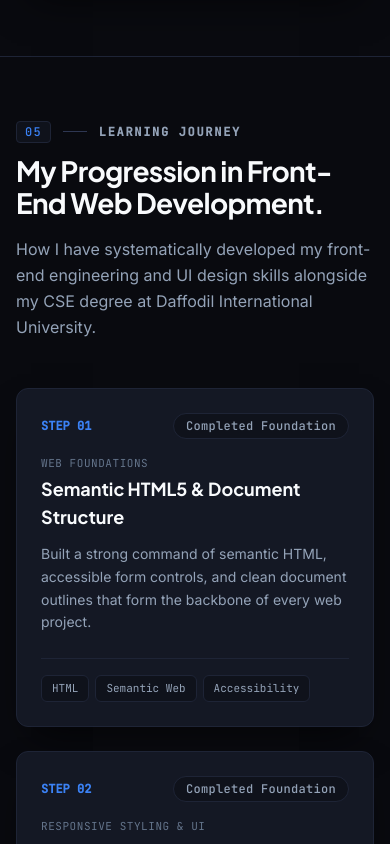
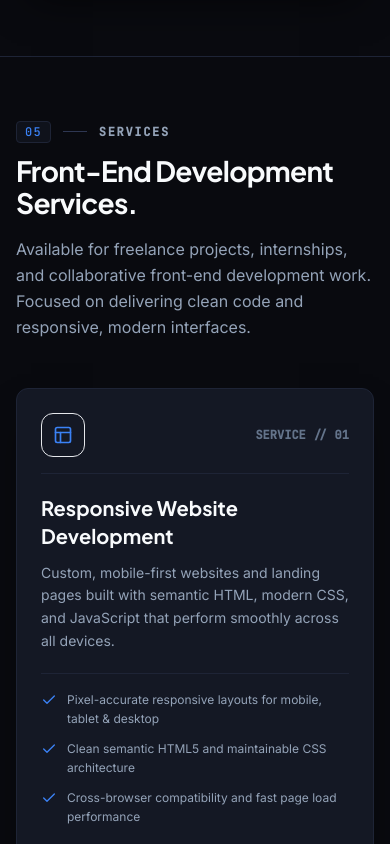
Before and after one commit to Sultana-Asma/sultana-portfolio, a React (Vite) app: page / in a window 390 px wide. Shown: the part 8100-8944 px from the top of the page. Built offline with nearby package versions, Linux system fonts and the light colour scheme.

Commit message:
Remove Learning Journey section and update navigation index

```diff
--- a/src/App.jsx
+++ b/src/App.jsx
@@ -6,7 +6,6 @@ import AboutSection from "@/components/sections/AboutSection";
 import SkillsSection from "@/components/sections/SkillsSection";
 import ProjectsSection from "@/components/sections/ProjectsSection";
 import EducationSection from "@/components/sections/EducationSection";
-import LearningJourneySection from "@/components/sections/LearningJourneySection";
 import ConditionalSections from "@/components/sections/ConditionalSections";
 import ServicesSection from "@/components/sections/ServicesSection";
 import ContactSection from "@/components/sections/ContactSection";
@@ -35,7 +34,6 @@ export default function App() {
             <SkillsSection />
             <ProjectsSection />
             <EducationSection />
-            <LearningJourneySection />
             <ConditionalSections />
             <ServicesSection onSelectService={setSelectedServiceSubject} />
             <ContactSection preselectedSubject={selectedServiceSubject} />
--- a/src/components/sections/LearningJourneySection.jsx
+++ /dev/null
@@ -1,74 +0,0 @@
-import React from "react";
-import { Compass } from "lucide-react";
-import { portfolioData } from "@/data/portfolioData";
-import SectionHeader from "@/components/ui/SectionHeader";
-import SurfaceCard from "@/components/ui/SurfaceCard";
-import Badge from "@/components/ui/Badge";
-
-export default function LearningJourneySection() {
-  const { learningJourney } = portfolioData;
-
-  return (
-    <section
-      id="journey"
-      aria-labelledby="journey-heading"
-      className="border-b border-hairline py-16 sm:py-24"
-    >
-      <div className="mx-auto max-w-portfolio px-4 sm:px-6 lg:px-8">
-        <SectionHeader
-          index={learningJourney.sectionIndex}
-          eyebrow={learningJourney.eyebrow}
-          title={learningJourney.heading}
-          description={learningJourney.description}
-        />
-
-        <div className="grid grid-cols-1 gap-6 md:grid-cols-2 lg:grid-cols-4">
-          {learningJourney.milestones.map((milestone) => {
-            const isActive = milestone.status === "Active Specialization";
-            return (
-              <SurfaceCard
-                key={milestone.step}
-                interactive
-                className={`flex flex-col justify-between p-6 ${
-                  isActive ? "border-accent-primary/60" : ""
-                }`}
-              >
-                <div>
-                  <div className="flex items-center justify-between">
-                    <span className="font-mono text-xs font-bold text-accent-primary">
-                      STEP {milestone.step}
-                    </span>
-                    <Badge variant={isActive ? "accent" : "default"}>
-                      {milestone.status}
-                    </Badge>
-                  </div>
-
-                  <p className="mt-4 font-mono text-[11px] uppercase tracking-wider text-ink-muted">
-                    {milestone.phase}
-                  </p>
-                  <h3 className="mt-1 font-display text-lg font-bold text-ink-primary">
-                    {milestone.title}
-                  </h3>
-                  <p className="mt-3 text-sm leading-relaxed text-ink-secondary">
-                    {milestone.description}
-                  </p>
-                </div>
-
-                <div className="mt-6 flex flex-wrap gap-1.5 border-t border-hairline pt-4">
-                  {milestone.tags.map((tag) => (
-                    <span
-                      key={tag}
-                      className="rounded-md border border-hairline bg-surface px-2.5 py-1 font-mono text-[11px] text-ink-secondary"
-                    >
-                      {tag}
-                    </span>
-                  ))}
-                </div>
-              </SurfaceCard>
-            );
-          })}
-        </div>
-      </div>
-    </section>
-  );
-}
--- a/src/data/portfolioData.js
+++ b/src/data/portfolioData.js
@@ -42,9 +42,8 @@ export const portfolioData = {
     { label: "Skills", href: "#skills", index: "02" },
     { label: "Projects", href: "#projects", index: "03" },
     { label: "Education", href: "#education", index: "04" },
-    { label: "Journey", href: "#journey", index: "05" },
-    { label: "Services", href: "#services", index: "06" },
-    { label: "Contact", href: "#contact", index: "07" },
+    { label: "Services", href: "#services", index: "05" },
+    { label: "Contact", href: "#contact", index: "06" },
   ],
 
   hero: {
@@ -338,7 +337,7 @@ export const portfolioData = {
   },
 
   services: {
-    sectionIndex: "06",
+    sectionIndex: "05",
     eyebrow: "SERVICES",
     heading: "Front-End Development Services.",
     description:
@@ -387,7 +386,7 @@ export const portfolioData = {
   },
 
   contact: {
-    sectionIndex: "07",
+    sectionIndex: "06",
     eyebrow: "CONTACT",
     heading: "Let's Connect for Internships, Projects, or Collaborations.",
     description:
```
